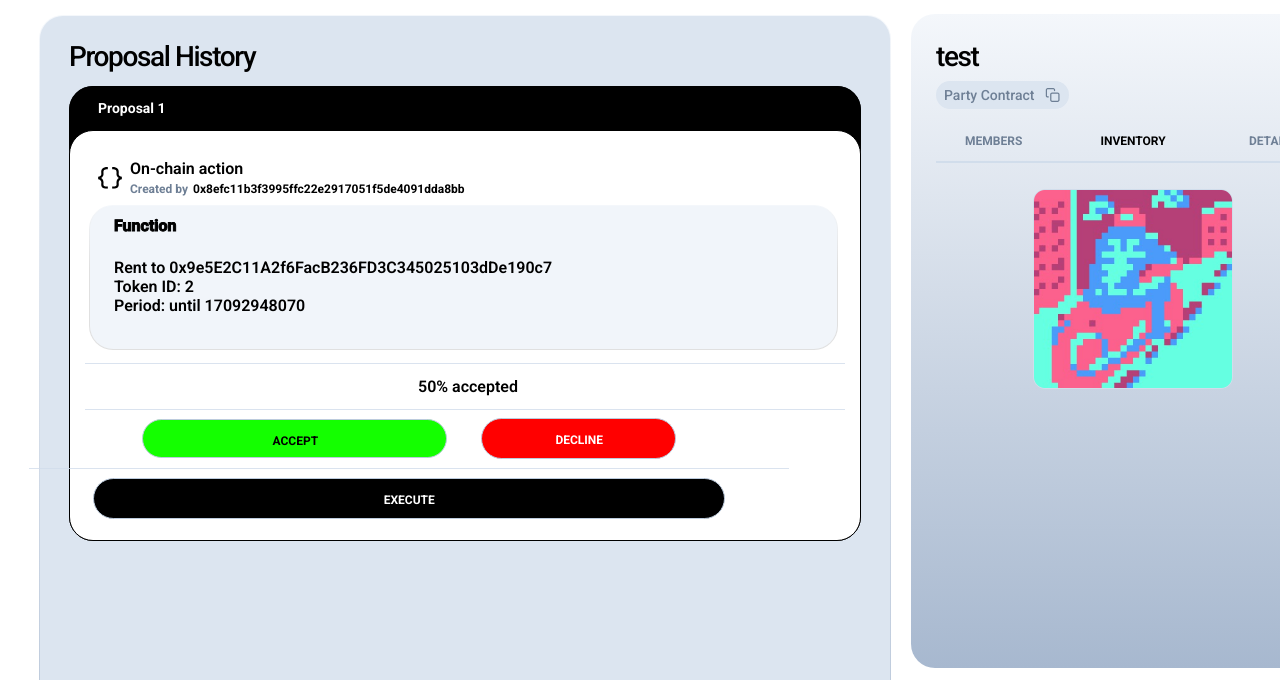
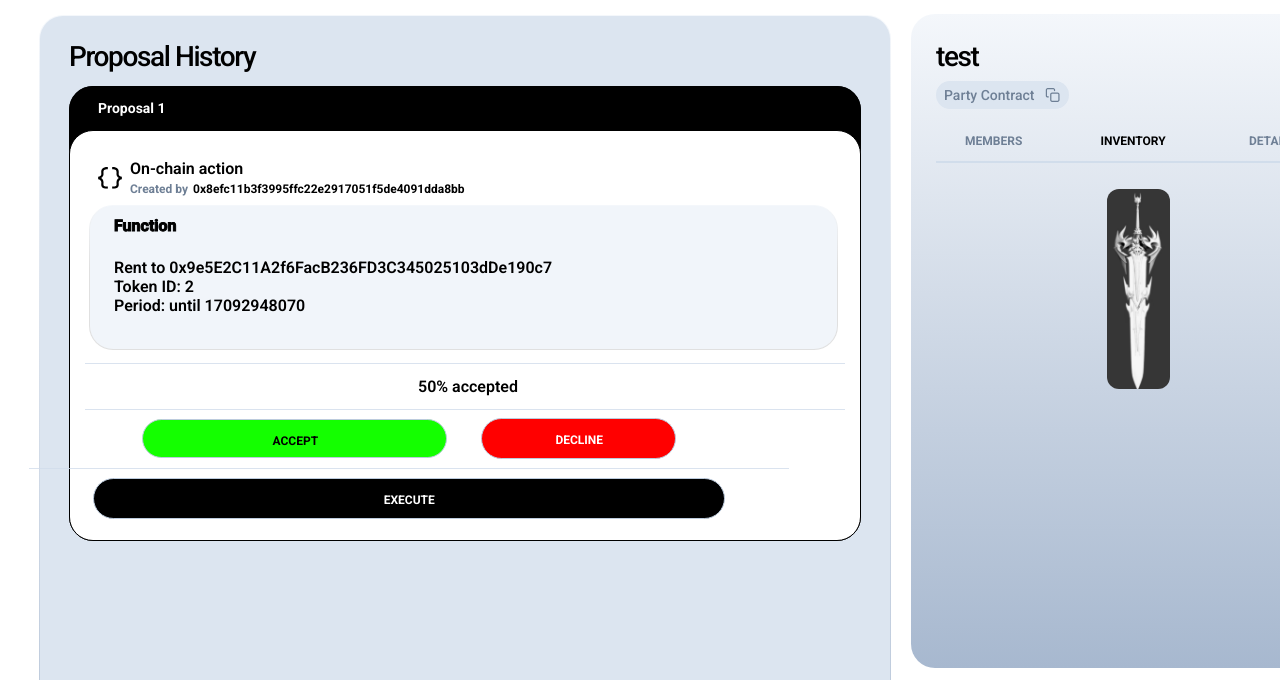
Before and after one commit to jungsooyun/party-front, a website built with Parcel: page GuildStatusInventory.html in a window 1280 px wide. Shown: the part 78-758 px from the top of the page. Built offline with nearby package versions, Linux system fonts and the light colour scheme; a web font is replaced by a local one.

Commit message:
fix image

```diff
--- a/GuildStatusInventory.css
+++ b/GuildStatusInventory.css
@@ -226,10 +226,8 @@
 }
 .hzryvd1fksmp5xj9jqhxschuiv0zvl-icon {
   position: absolute;
-  width: calc(100% - 194px);
   top: 28px;
-  right: 97px;
-  left: 97px;
+  right: 160px;
   border-radius: var(--br-xs);
   max-width: 100%;
   overflow: hidden;
--- a/GuildStatusInventory.html
+++ b/GuildStatusInventory.html
@@ -75,7 +75,7 @@
               <img
                 class="hzryvd1fksmp5xj9jqhxschuiv0zvl-icon"
                 alt=""
-                src="./public/hzryvd1fksmp5xj9jqhxschuiv0zvluap3ctf-qtjznflwirwetu-gl60ydho0jhgh6qgftj0xcuukbw3rjtfidygxzz3bwarukw1200s2400rj@2x.png"
+                src="./public/mastersword.png"
               />
 
               <div class="button-on-chain" id="user-value"></div>
```
